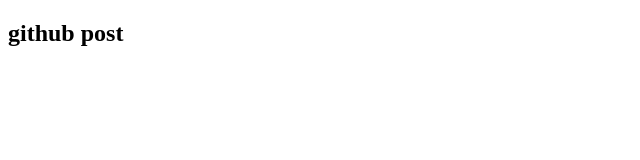
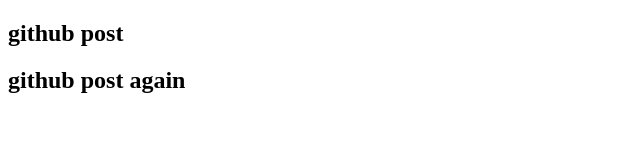
Before and after one commit to SheWe786/trypost, a plain HTML site: page index.html in a window 1280 px wide. Shown: the whole page, without its empty margins (0-640 px from the left). Drawn offline with Linux system fonts and the light colour scheme.

Commit message:
Add files via upload

```diff
--- a/index.html
+++ b/index.html
@@ -10,6 +10,7 @@
 <body>
 
     <h2>github post</h2>
+    <h2>github post again</h2>
 
     <script src="index.js"></script>
 </body>
```
